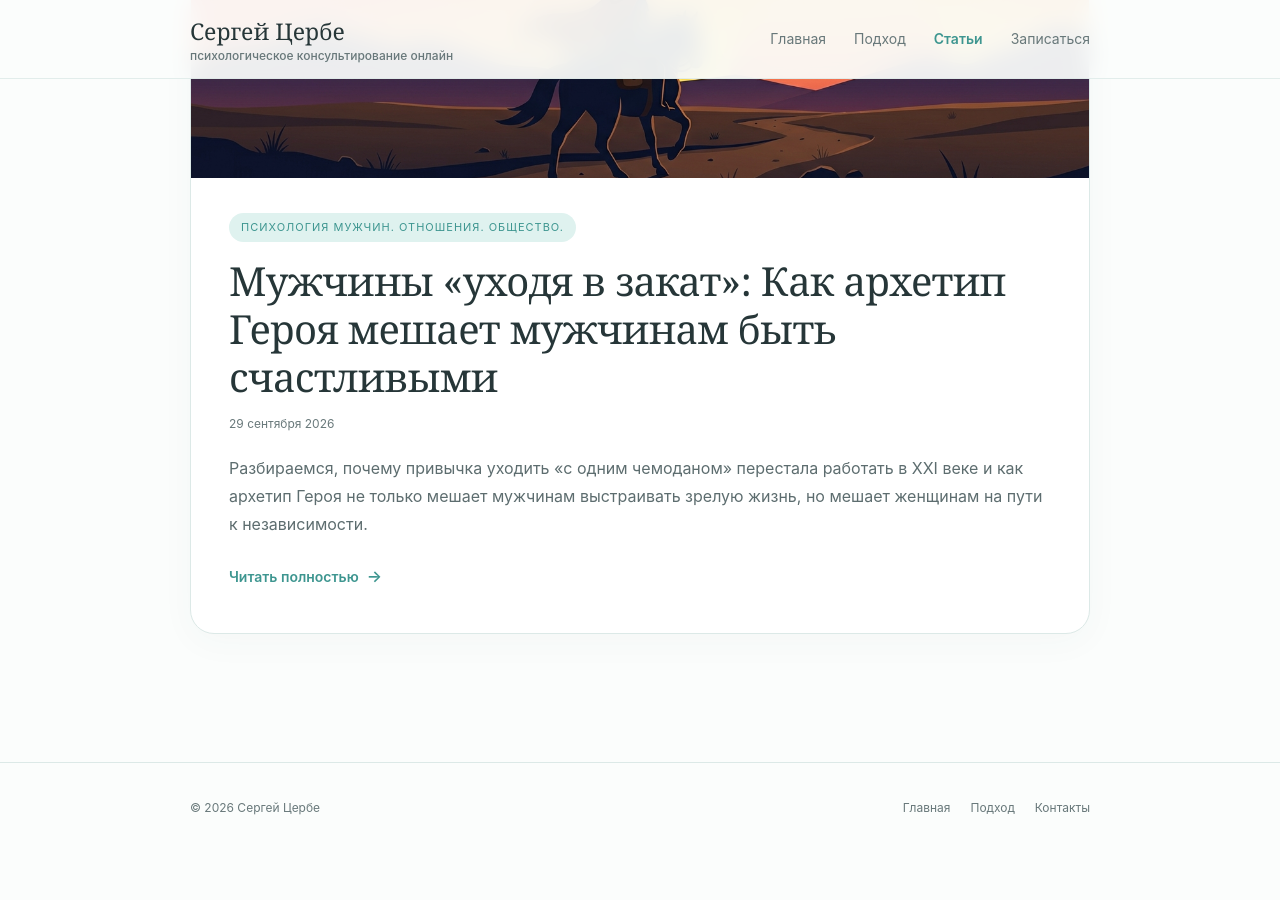
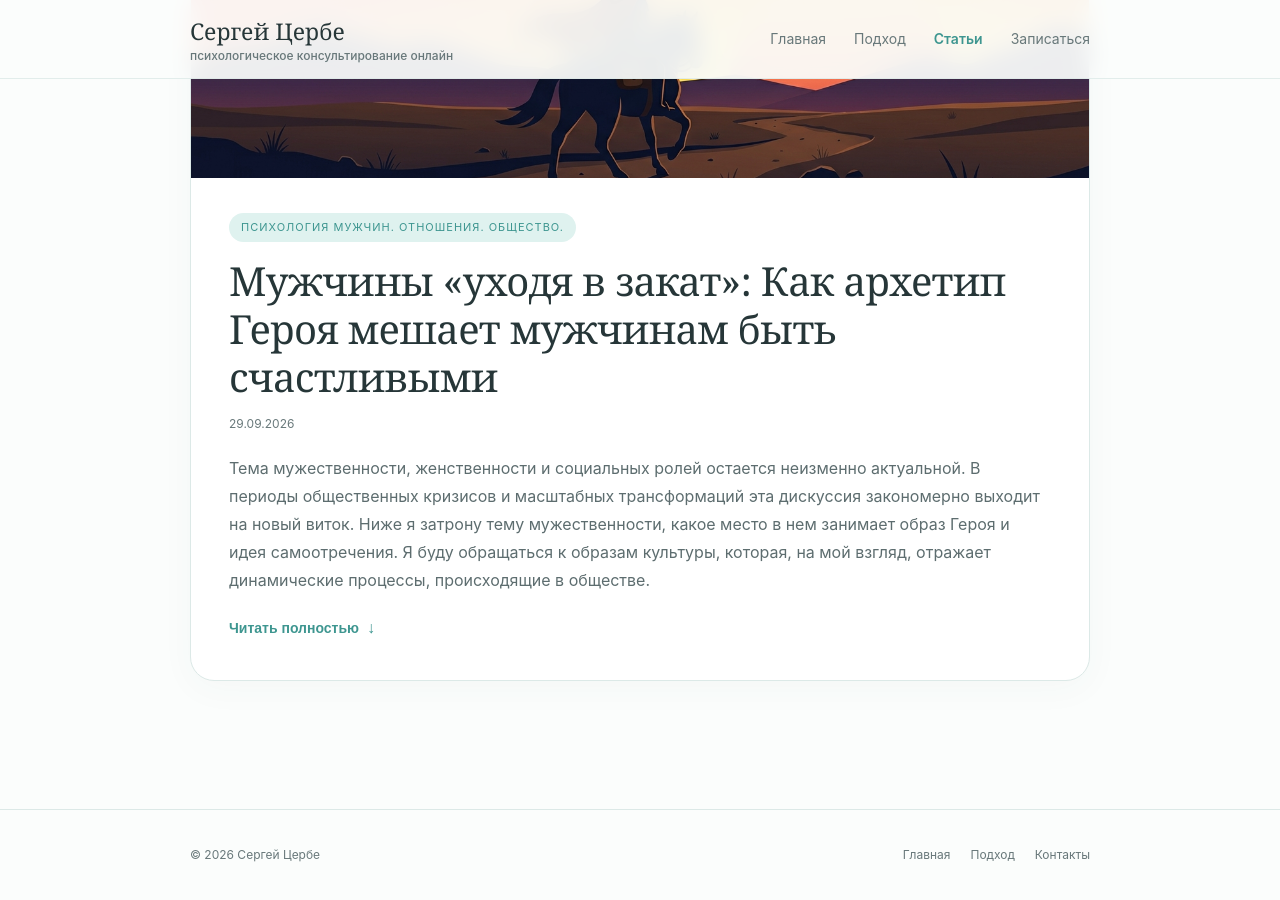
Before and after one commit to zerbe25-gif/zerbe25-gif.github.io, a Jekyll site: the page built from articles.html, in a window 1280 px wide and 900 px high, scrolled down 644 px. Built offline with Jekyll 4.4.1, drawn with Linux system fonts in a browser that asks for light colours; before the commit the page ends 1498 px from its top, so only the background shows below that.

Commit message:
Update articles.html

```diff
--- a/articles.html
+++ b/articles.html
@@ -1,3 +1,5 @@
+---
+---
 <!DOCTYPE html>
 <html lang="ru">
 
@@ -890,48 +892,72 @@
 
   <div class="container">
 
+    {% for post in site.posts %}
+
     <article class="article">
 
       <div class="article-image">
-        <img
-          src="images/Atikel 1.jpeg"
-          alt="Мужчины «уходя в закат»"
-        >
+
+        {% if post.image %}
+          <img
+            src="{{ post.image | relative_url }}"
+            alt="{{ post.title }}"
+          >
+        {% else %}
+          <div class="image-placeholder">
+            <span>{{ post.title }}</span>
+          </div>
+        {% endif %}
+
       </div>
 
       <div class="article-content">
 
-        <div class="article-category">
-          Психология мужчин. Отношения. Общество.
-        </div>
+        {% if post.category %}
+          <div class="article-category">
+            {{ post.category }}
+          </div>
+        {% endif %}
 
         <h2>
-          Мужчины «уходя в закат»: Как архетип Героя мешает мужчинам быть счастливыми
+          {{ post.title }}
         </h2>
 
         <div class="article-date">
-          29 сентября 2026
+          {{ post.date | date: "%d.%m.%Y" }}
         </div>
 
         <div class="article-preview">
-          Разбираемся, почему привычка уходить «с одним чемоданом» перестала работать в XXI веке и как архетип Героя не только мешает мужчинам выстраивать зрелую жизнь, но мешает женщинам на пути к независимости.
+          {{ post.excerpt }}
         </div>
 
-        <a
+        <div class="article-full">
+          {{ post.content }}
+        </div>
+
+        <button
           class="read-button"
-          href="articles/muzhchiny-ukhodya-v-zakat/"
+          type="button"
         >
-          <span class="button-text">Читать полностью</span>
-          <span class="arrow">→</span>
-        </a>
+          <span class="button-text">
+            Читать полностью
+          </span>
+
+          <span class="arrow">
+            ↓
+          </span>
+        </button>
 
       </div>
 
     </article>
 
+    {% endfor %}
+
   </div>
 
 </section>
+    </main>
 
 
   <!-- ================= FOOTER ================= -->
```
